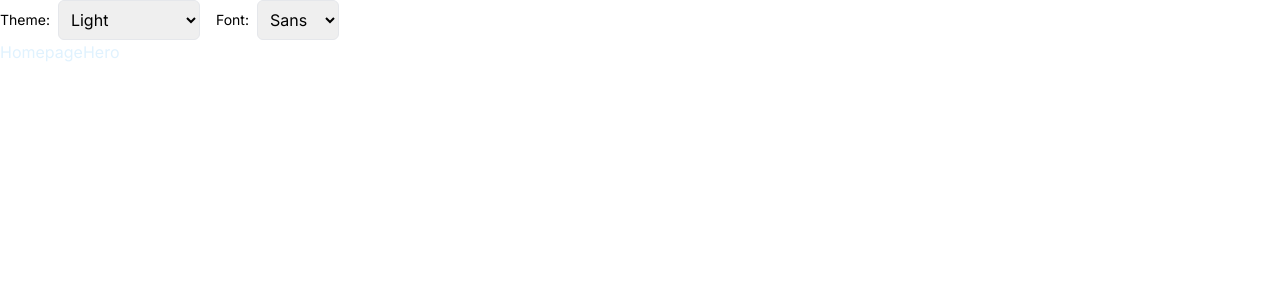
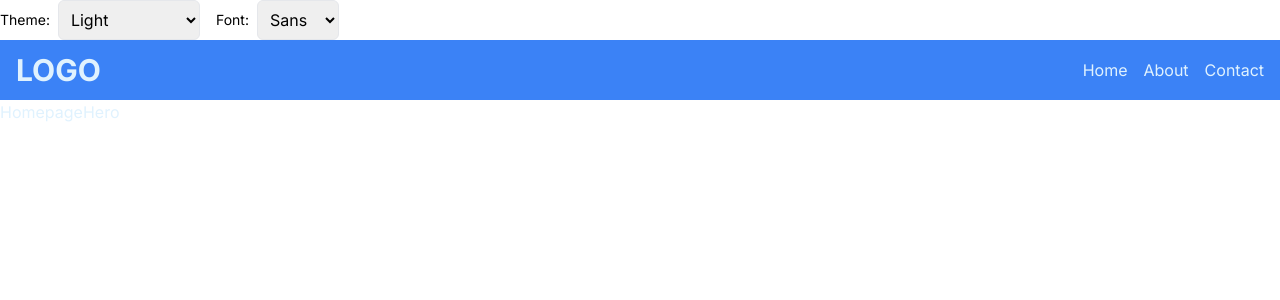
Before and after one commit to nadhifrafifaiz/nadhif-portofolio, a Next.js app: page / in a window 1280 px wide. Shown: the top 300 px of the page. Built offline with nearby package versions, Linux system fonts and the light colour scheme.

Commit message:
theme: add more theme

```diff
--- a/src/app/globals.css
+++ b/src/app/globals.css
@@ -12,6 +12,9 @@
   --color-secondary: #1e40af;
   --color-accent: #e0f2fe;
 
+  --color-background: #ffffff;
+  --color-text: #1e293b;
+
   --font-sans: 'Inter', sans-serif;
   --font-serif: 'Merriweather', serif;
 }
@@ -21,6 +24,9 @@
   --color-primary: #1e293b; /* Dark Mode */
   --color-secondary: #334155;
   --color-accent: #64748b;
+
+  --color-background: #0f172a;
+  --color-text: #f1f5f9;
 
   --font-sans: 'Arial', sans-serif;
   --font-serif: 'Georgia', serif;
@@ -32,6 +38,9 @@
   --color-secondary: #1e40af;
   --color-accent: #e0f2fe;
 
+  --color-background: #eff6ff;
+  --color-text: #1e293b;
+
   --font-sans: 'Inter', sans-serif;
   --font-serif: 'Merriweather', serif;
 }
@@ -41,6 +50,9 @@
   --color-primary: #22c55e;
   --color-secondary: #166534;
   --color-accent: #bbf7d0;
+
+  --color-background: #f0fdf4;
+  --color-text: #14532d;
 
   --font-sans: 'Roboto', sans-serif;
   --font-serif: 'Georgia', serif;
@@ -52,6 +64,9 @@
   --color-secondary: #7f1d1d;
   --color-accent: #fecaca;
 
+  --color-background: #fef2f2;
+  --color-text: #7f1d1d;
+
   --font-sans: 'Arial', sans-serif;
   --font-serif: 'Times New Roman', serif;
 }
--- a/src/app/layout.tsx
+++ b/src/app/layout.tsx
@@ -2,6 +2,7 @@ import { Inter, Roboto_Mono } from "next/font/google";
 import "./globals.css";
 import ThemeSwitcher from "./components/theme-switcher";
 import { ThemeProvider } from "next-themes";
+import TopBar from "./components/top-bar";
 
 const inter = Inter({
   subsets: ["latin"],
@@ -20,7 +21,7 @@ export default function RootLayout({
 }: Readonly<{ children: React.ReactNode }>) {
   return (
     <html lang="en">
-      <body className={`${inter.variable} ${roboto_mono.variable} font-roboto`}>
+      <body className="bg-background">
         <ThemeProvider
           attribute="class"
           defaultTheme="light"
@@ -28,6 +29,7 @@ export default function RootLayout({
           storageKey="theme"
         >
           <ThemeSwitcher />
+          <TopBar />
           {children}
         </ThemeProvider>
       </body>
--- a/src/app/page.tsx
+++ b/src/app/page.tsx
@@ -11,7 +11,6 @@ export const metadata: Metadata = {
 export default async function Home() {
   return (
     <>
-      <TopBar />
       <HomepageHero />
     </>
   );
--- a/tailwind.config.ts
+++ b/tailwind.config.ts
@@ -13,6 +13,8 @@ const config: Config = {
         primary: "var(--color-primary)",
         secondary: "var(--color-secondary)",
         accent: "var(--color-accent)",
+        background: "var(--color-background)",
+        text: "var(--color-text)",
       },
       fontFamily: {
         sans: "var(--font-sans)",
```
Also changed, not shown: src/app/components/theme-switcher.tsx (+0 -51 lines).
